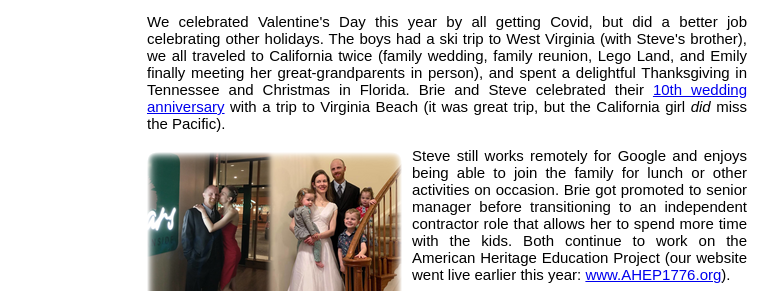
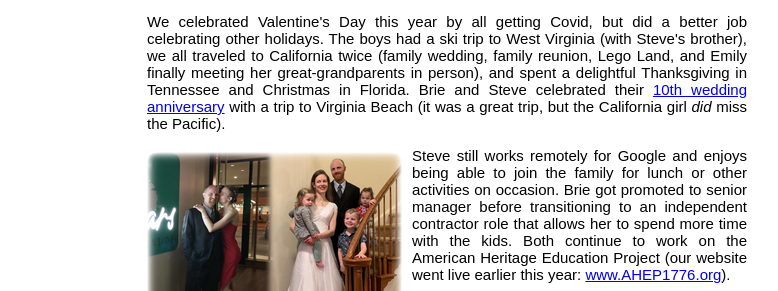
Before and after one commit to shicks/www.brieandsteve.com, a Jekyll site: the page built from docs/xmas2022.html, in a window 1280 px wide. Shown: the part 302-593 px from the top of the page, without its empty margins (268-1046 px from the left). Built offline with Jekyll 4.4.1, drawn with Linux system fonts in a browser that asks for light colours; some web fonts are replaced.

Commit message:
fix a typo

```diff
--- a/docs/xmas2022.html
+++ b/docs/xmas2022.html
@@ -41,7 +41,7 @@ twice (family wedding, family reunion, Lego Land, and Emily finally
 meeting her great-grandparents in person), and spent a delightful
 Thanksgiving in Tennessee and Christmas in Florida.  Brie and Steve
 celebrated their <a href="https://www.youtube.com/watch?v=fvrR0-z_cyA"
->10th wedding anniversary</a> with a trip to Virginia Beach (it was
+>10th wedding anniversary</a> with a trip to Virginia Beach (it was a
 great trip, but the California girl <i>did</i> miss the Pacific).</p>
 
 <figure class="float-left">
```
